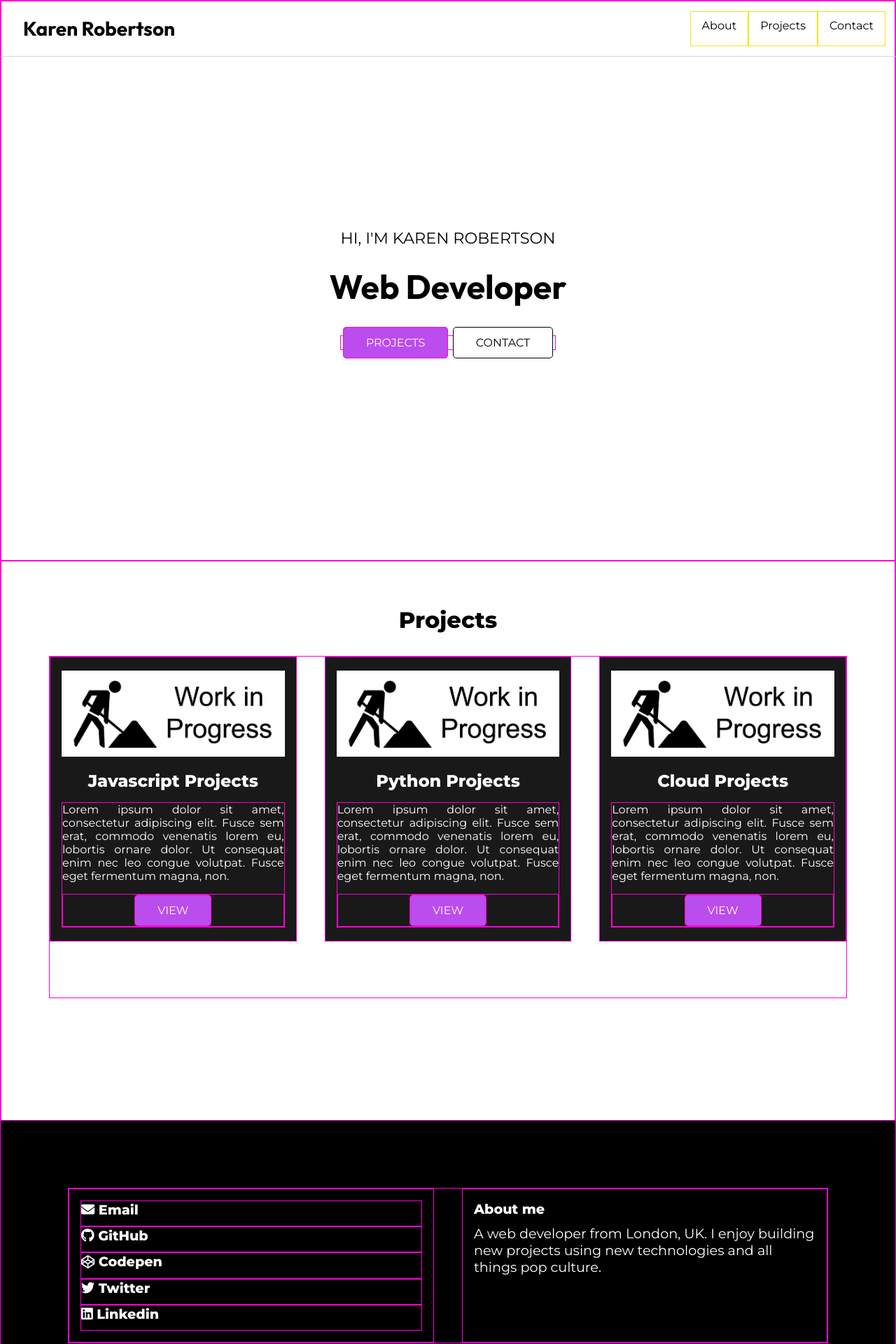
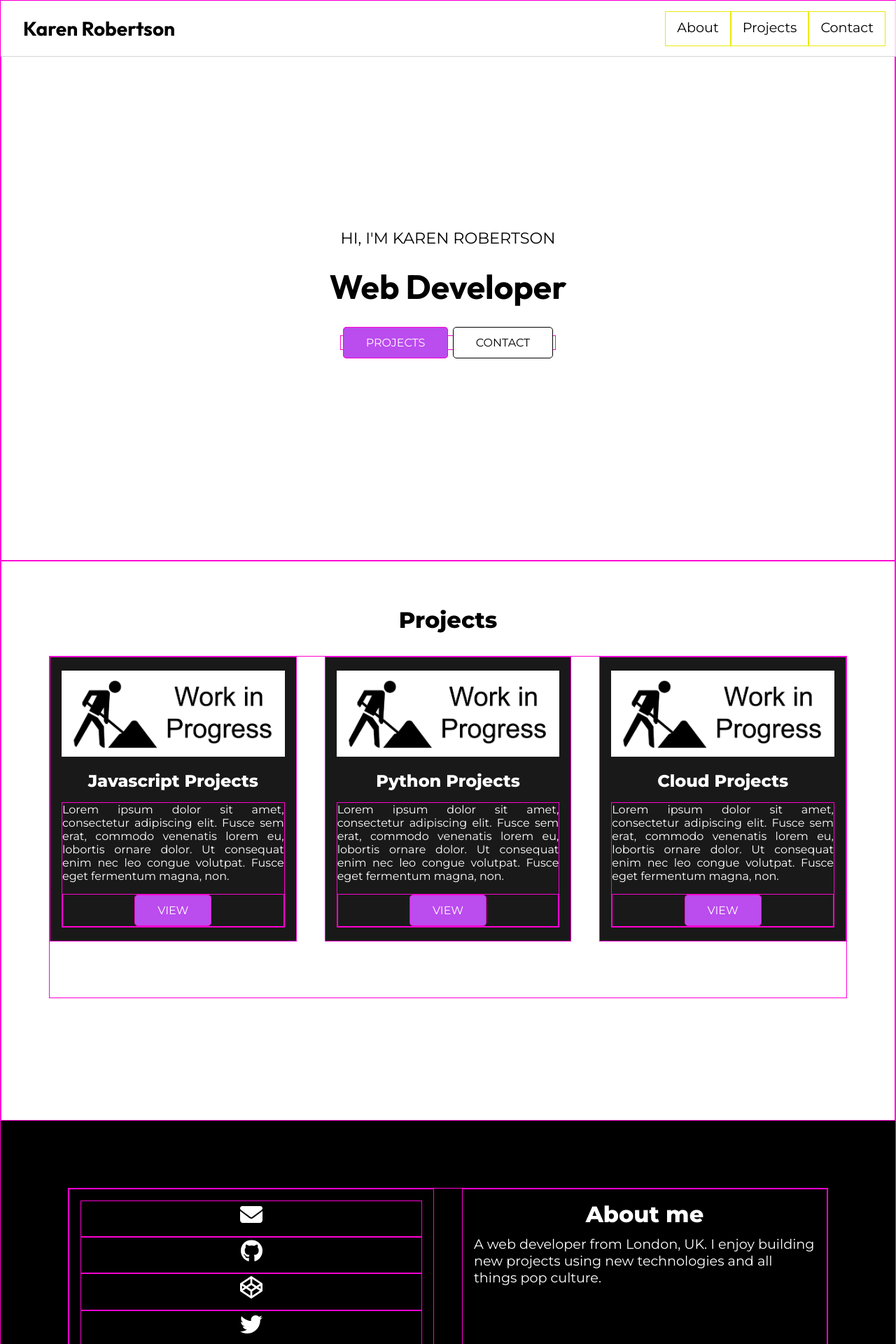
Before and after one commit to indigorose/digital_cv, a React (Create React App) app: page / in a window 1280 px wide. Shown: the top 1920 px of the page at 70% size. Built offline with nearby package versions, Linux system fonts and the light colour scheme.

Commit message:
Refactor navbar functionality and footer links

```diff
--- a/src/components/Footer.css
+++ b/src/components/Footer.css
@@ -28,10 +28,17 @@
 }
 
 h4 {
+  font-size: 2rem;
+  padding-bottom: 0.7rem;
+  color: white;
+  text-align: center;
+}
+a {
   font-size: 1.2rem;
   padding-bottom: 0.7rem;
   color: white;
 }
+
 p {
   font-size: 1.2rem;
   color: white;
--- a/src/components/Footer.js
+++ b/src/components/Footer.js
@@ -16,29 +16,59 @@ const Footer = () => {
         <div className="footer-container">
           <div className="left">
             <div className="mail">
+              <a
+                href="mailto:robertson.k.l.a@gmail.com"
+                target="_blank"
+                rel="noreferrer"
+              >
                 <h4>
-                <FontAwesomeIcon icon={faEnvelope} color="#fff" /> Email
+                  <FontAwesomeIcon icon={faEnvelope} color="#fff" />
                 </h4>
+              </a>
             </div>
             <div className="github">
+              <a
+                href="http://github.com/indigorose"
+                target="_blank"
+                rel="noreferrer"
+              >
                 <h4>
-                <FontAwesomeIcon icon={faGithub} color="#fff" /> GitHub
+                  <FontAwesomeIcon icon={faGithub} color="#fff" />
                 </h4>
+              </a>
             </div>
             <div className="codepen">
+              <a
+                href="https://codepen.io/indigorose"
+                target="_blank"
+                rel=" noreferrer"
+              >
                 <h4>
-                <FontAwesomeIcon icon={faCodepen} color="#fff" /> Codepen
+                  <FontAwesomeIcon icon={faCodepen} color="#fff" />
                 </h4>
+              </a>
             </div>
             <div className="twitter">
+              <a
+                href="https://twitter.com/Coding_Indigo"
+                target="_blank"
+                rel="noopener noreferrer"
+              >
                 <h4>
-                <FontAwesomeIcon icon={faTwitter} color="#fff" /> Twitter
+                  <FontAwesomeIcon icon={faTwitter} color="#fff" />
                 </h4>
+              </a>
             </div>
             <div className="linkedin">
+              <a
+                href="https://www.linkedin.com/in/karen-robertson-06958910a/"
+                target="_blank"
+                rel="noopener noreferrer"
+              >
                 <h4>
-                <FontAwesomeIcon icon={faLinkedin} color="#fff" /> Linkedin
+                  <FontAwesomeIcon icon={faLinkedin} color="#fff" />
                 </h4>
+              </a>
             </div>
           </div>
           <div className="right">
--- a/src/components/NavBar.js
+++ b/src/components/NavBar.js
@@ -20,7 +20,7 @@ const Headerbar = () => {
   // add an active header
   return (
     <>
-      <nav className={color ? 'nav-bar-bg' : 'nav-bar'}>
+      <nav className={color ? 'nav-bar' : 'nav-bar-bg'}>
         <NavLink
           exact="true"
           to="/"
--- a/src/components/Navbar.css
+++ b/src/components/Navbar.css
@@ -24,9 +24,19 @@
   height: 80px;
   z-index: 10;
   border-bottom: 1px solid rgba(201, 201, 201, 0.776);
+  background-color: rgba(255, 255, 255, 0.956);
 }
 .nav-bar-bg {
-  background-color: rgba(216, 23, 230, 0.85);
+  display: flex;
+  justify-content: space-between;
+  align-items: center;
+  padding: 1rem;
+  position: fixed;
+  width: 100%;
+  height: 80px;
+  z-index: 10;
+  border-bottom: 1px solid rgba(201, 201, 201, 0.776);
+  background-color: rgba(255, 255, 255, 0.85);
   transition: 0.5s;
 }
 .brand-link {
@@ -38,6 +48,11 @@
   padding: 1rem;
   cursor: pointer;
 }
+.brand-link:hover {
+  color: rgb(193, 137, 232);
+  transition: 1s;
+}
+
 .nav-menu {
   display: flex;
   justify-content: space-between;
```
Lines whose indentation alone changed are shown as unchanged.
